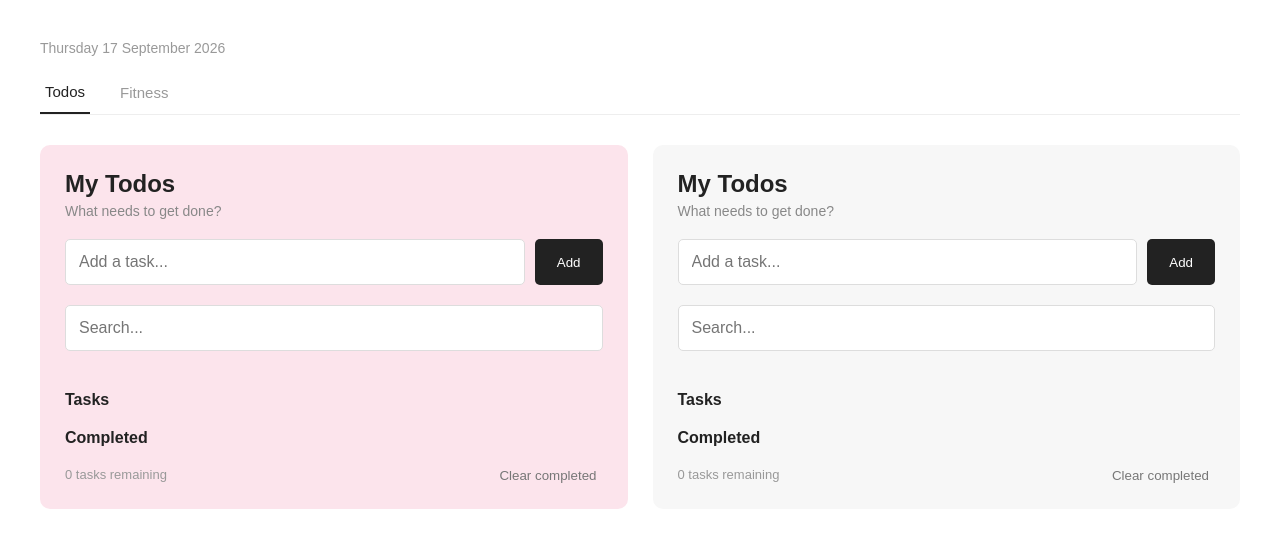
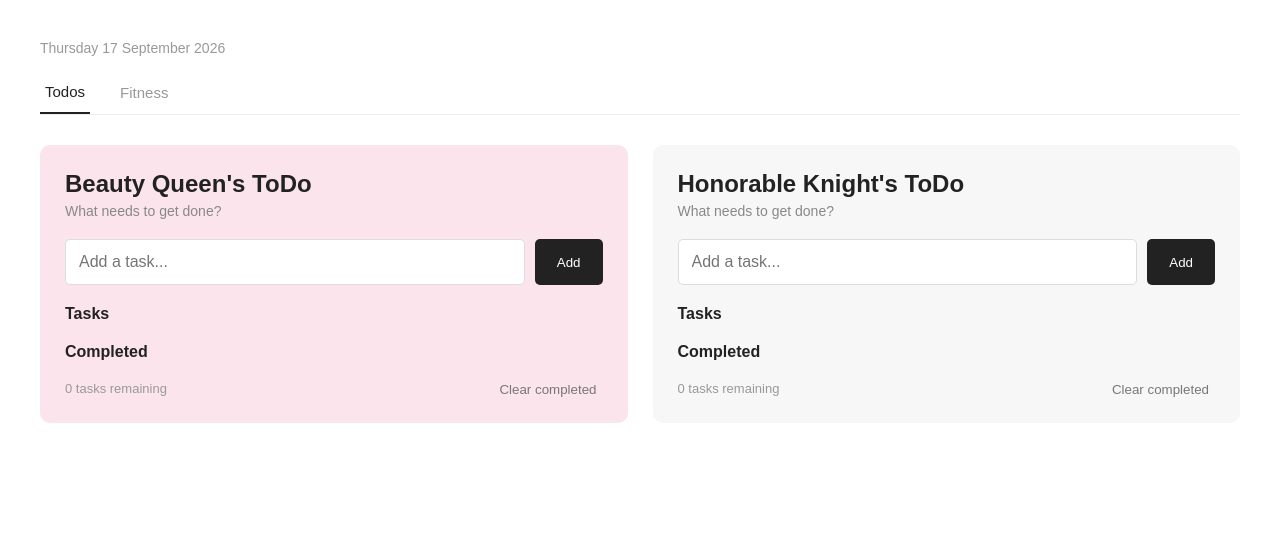
Before and after one commit to carlhedegaardolsen-cyber/Todo, a plain HTML site: page index.html in a window 1280 px wide. Drawn offline with nearby package versions, Linux system fonts and the light colour scheme.

Commit message:
Remove the search feature and rename the two todo panels

```diff
--- a/index.html
+++ b/index.html
@@ -23,7 +23,6 @@ h1 { font-size: 32px; margin: 0 0 5px; }
 input { flex: 1; padding: 13px; font-size: 16px; border: 1px solid #ddd; border-radius: 5px; min-width: 0; }
 .add { background: #222; color: white; border: none; border-radius: 5px; padding: 0 22px; cursor: pointer; }
 .add:hover { background: #444; }
-.search { width: 100%; margin-bottom: 20px; }
 .section-title { font-weight: bold; margin: 20px 0 8px; }
 .todo { display: flex; align-items: center; gap: 10px; padding: 10px 0; border-bottom: 1px solid #eee; }
 .todo span { flex: 1; word-break: break-word; }
@@ -46,25 +45,23 @@ input { flex: 1; padding: 13px; font-size: 16px; border: 1px solid #ddd; border-
     <div id="todosTab">
         <div class="todo-columns">
             <div class="todo-panel">
-                <h2>My Todos</h2>
+                <h2>Beauty Queen's ToDo</h2>
                 <div class="panel-subtitle">What needs to get done?</div>
                 <div class="input-row">
                     <input id="todoInputLeft" placeholder="Add a task...">
                     <button class="add" type="button" onclick="addTodo('todoInputLeft', 'left')">Add</button>
                 </div>
-                <input id="searchInputLeft" class="search" placeholder="Search..." oninput="renderTodos()">
                 <div class="section-title">Tasks</div><div id="todoListLeft"></div>
                 <div class="section-title">Completed</div><div id="completedListLeft"></div>
                 <div class="footer"><span id="countLeft"></span><button type="button" onclick="clearCompleted('left')">Clear completed</button></div>
             </div>
             <div class="todo-panel light">
-                <h2>My Todos</h2>
+                <h2>Honorable Knight's ToDo</h2>
                 <div class="panel-subtitle">What needs to get done?</div>
                 <div class="input-row">
                     <input id="todoInputRight" placeholder="Add a task...">
                     <button class="add" type="button" onclick="addTodo('todoInputRight', 'right')">Add</button>
                 </div>
-                <input id="searchInputRight" class="search" placeholder="Search..." oninput="renderTodos()">
                 <div class="section-title">Tasks</div><div id="todoListRight"></div>
                 <div class="section-title">Completed</div><div id="completedListRight"></div>
                 <div class="footer"><span id="countRight"></span><button type="button" onclick="clearCompleted('right')">Clear completed</button></div>
@@ -99,7 +96,6 @@ async function loadTodos() {
     if (db) {
         const { data, error } = await db.from("todos").select("*").order("created_at", { ascending: true });
         if (error) { console.error(error); return; }
-        // Older items without a list are kept on the left instead of appearing twice.
         todos = (data || []).map(todo => ({ ...todo, list: todo.list || "left" }));
     } else {
         todos = localItems(todoStorageKey).map(todo => ({ ...todo, list: todo.list || "left" }));
@@ -108,13 +104,13 @@ async function loadTodos() {
     renderTodos();
 }
 function renderTodos() {
-    renderTodoList("todoListLeft", "completedListLeft", "countLeft", document.getElementById("searchInputLeft").value.toLowerCase(), "left");
-    renderTodoList("todoListRight", "completedListRight", "countRight", document.getElementById("searchInputRight").value.toLowerCase(), "right");
+    renderTodoList("todoListLeft", "completedListLeft", "countLeft", "", "left");
+    renderTodoList("todoListRight", "completedListRight", "countRight", "", "right");
 }
 function renderTodoList(activeId, completedId, countId, search, list) {
     const activeList = document.getElementById(activeId), completedList = document.getElementById(completedId);
     activeList.innerHTML = ""; completedList.innerHTML = ""; let activeCount = 0;
-    todos.filter(todo => (todo.list || "left") === list && String(todo.text || "").toLowerCase().includes(search)).forEach(todo => {
+    todos.filter(todo => (todo.list || "left") === list && String(todo.text || "").toLowerCase().includes(search.toLowerCase())).forEach(todo => {
         const row = document.createElement("div"); row.className = "todo";
         const text = document.createElement("span"); text.textContent = (todo.completed ? "✓ " : "○ ") + todo.text; row.appendChild(text);
         if (todo.completed) { row.classList.add("completed"); addButton(row, "Undo", () => uncompleteTodo(todo.id)); completedList.appendChild(row); }
```
